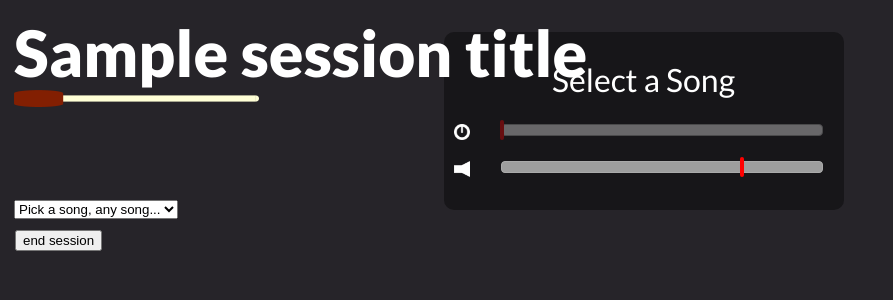
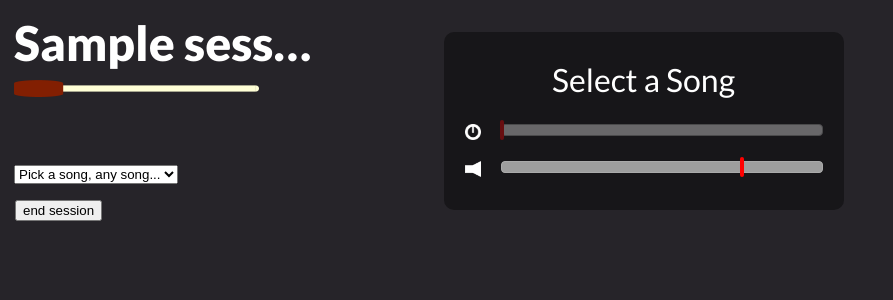
Before and after one commit to llovett/maestro, a Django app: template maestro_site/templates/session.html in a window 1280 px wide. Shown: the top 300 px of the page, without its empty margins (0-893 px from the left). Run offline with Django 3.2, Linux system fonts and the light colour scheme; the template is opened without the code that fills it: most values are stand-ins (such as "Sample title", 1, 10 or a date in 2020); data that the repository does not hold is empty; parts of the project's set-up code (start-up, migrations or seed data) failed here and were passed over; some libraries are stand-ins or nearby versions; grey boxes are pictures that could not be loaded.

Commit message:
some stylin

```diff
--- a/maestro_site/static/css/style.css
+++ b/maestro_site/static/css/style.css
@@ -113,7 +113,7 @@ body {
     width:16px;
     height:16px;
     border-style:none;
-    margin-left:10px;
+    margin-left:21px;
     float:left;
 }
 
@@ -128,46 +128,50 @@ body {
     height:17px;
     display:block;
     position:absolute;
-    top:90px;
+    top:80px;
     left:14px;
 }
 
 .track_title {
-    font-size:18pt;
+    font-size:14pt;
     font-weight:bold;
     position:absolute;
     left:14px;
-    top:110px;
+    top:85px;
 }
 
 .session_name {
     position:absolute;
     left:14px;
     top:14px;
-    font-size:48pt;
+    font-size:36pt;
     vertical-align:top;
     margin-top:0px;
     padding-top:0px;
     margin-bottom:0px;
+    width:300px;
+    white-space: nowrap;
+    overflow:hidden;
+    text-overflow: ellipsis;
 }
 
 .artist_title {
-    font-size:18pt;
+    font-size:14pt;
     position:absolute;
     left:14px;
-    top:140px;
+    top:115px;
 }
 
 #end_session_button {
     margin-top:10px;
     position:absolute;
-    top:220px;
+    top:190px;
 }
 
 #song_select {
     position:absolute;
     left:14px;
-    top:200px;
+    top:165px;
 }
 
 .inst_1  {
```
